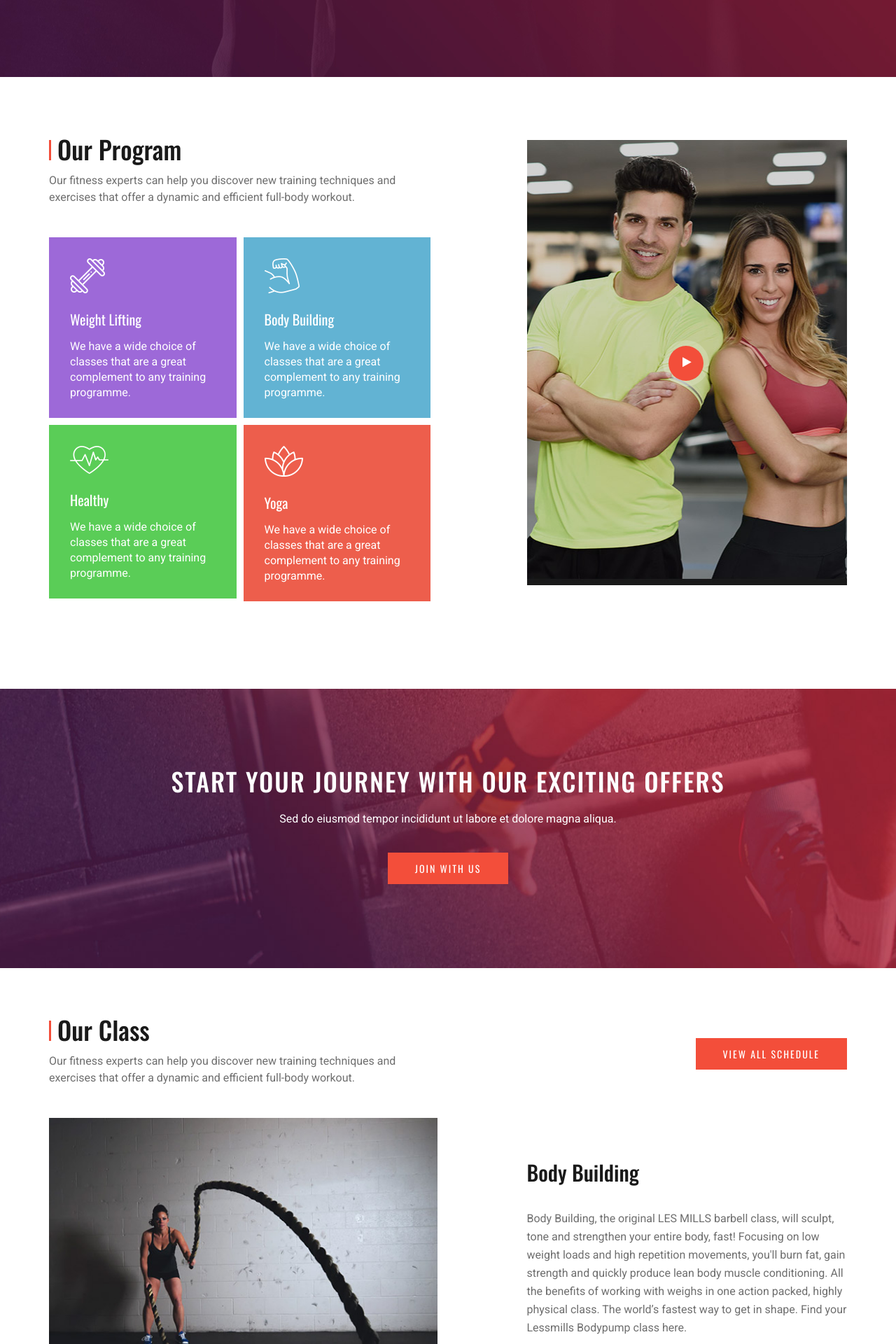
After one commit to sistemas124/club-fitness, a Django app: page / in a window 1280 px wide. The commit adds this page. Shown: the part 840-2760 px from the top of the page at 70% size. Run offline with Django 5.2, Linux system fonts and the light colour scheme; some libraries are stand-ins or nearby versions.

Commit message:
Implementacion de diseno y carga de estaticos en plantillas HTML

```diff
--- /dev/null
+++ b/socios/templates/inicio.html
@@ -0,0 +1,198 @@
+{% extends 'plantillaprincipal.html' %}
+{% load static %}
+
+{% block contenido %}
+    <!-- Hero Section Begin -->
+    <section class="hero-section">
+        <div class="hero-items owl-carousel">
+            <div class="single-hero-item set-bg" data-setbg="{% static 'img/slider-bg-1.jpg' %}">
+                <div class="container">
+                    <div class="hero-text">
+                        <h4>Elite Personal Training Services</h4>
+                        <h1>Make it <span>Shape</span></h1>
+                        <a href="#" class="primary-btn">Join Us Now</a>
+                    </div>
+                </div>
+            </div>
+            <div class="single-hero-item set-bg" data-setbg="{% static 'img/slider-bg-2.jpg' %}">
+                <div class="container">
+                    <div class="hero-text">
+                        <h4>Elite Personal Training Services</h4>
+                        <h1>Make it <span>Shape</span></h1>
+                        <a href="#" class="primary-btn">Join Us Now</a>
+                    </div>
+                </div>
+            </div>
+            <div class="single-hero-item set-bg" data-setbg="{% static 'img/slider-bg-3.jpg' %}">
+                <div class="container">
+                    <div class="hero-text">
+                        <h4>Elite Personal Training Services</h4>
+                        <h1>Make it <span>Shape</span></h1>
+                        <a href="#" class="primary-btn">Join Us Now</a>
+                    </div>
+                </div>
+            </div>
+        </div>
+    </section>
+    <!-- Hero Section End -->
+
+    <!-- Services Section Begin -->
+    <section class="services-section spad">
+        <div class="container">
+            <div class="row">
+                <div class="col-lg-6">
+                    <div class="section-title">
+                        <h2>Our Program</h2>
+                        <p>Our fitness experts can help you discover new training techniques and exercises that offer a dynamic and efficient full-body workout.</p>
+                    </div>
+                    <div class="services-items">
+                        <div class="single-service-item">
+                            <img src="{% static 'img/icon-1.png' %}" alt="">
+                            <h5>Weight Lifting</h5>
+                            <p>We have a wide choice of classes that are a great complement to any training programme.</p>
+                        </div>
+                        <div class="single-service-item color-1">
+                            <img src="{% static 'img/icon-2.png' %}" alt="">
+                            <h5>Body Building</h5>
+                            <p>We have a wide choice of classes that are a great complement to any training programme.</p>
+                        </div>
+                        <div class="single-service-item color-2">
+                            <img src="{% static 'img/icon-3.png' %}" alt="">
+                            <h5>Healthy</h5>
+                            <p>We have a wide choice of classes that are a great complement to any training programme.</p>
+                        </div>
+                        <div class="single-service-item color-3">
+                            <img src="{% static 'img/icon-4.png' %}" alt="">
+                            <h5>Yoga</h5>
+                            <p>We have a wide choice of classes that are a great complement to any training programme.</p>
+                        </div>
+                    </div>
+                </div>
+                <div class="col-lg-5 offset-lg-1">
+                    <div class="service-video set-bg" data-setbg="{% static 'img/video-bg.jpg' %}">
+                        <div class="play-btn">
+                            <a href="https://www.youtube.com/watch?v=SlPhMPnQ58k" class="service-video-popup"><i class="fa fa-play"></i></a>
+                        </div>
+                    </div>
+                </div>
+            </div>
+        </div>
+    </section>
+    <!-- Services Section End -->
+
+    <!-- Cta Section Begin -->
+    <section class="cta-section set-bg spad" data-setbg="{% static 'img/cta-bg.jpg' %}">
+        <div class="container">
+            <div class="row">
+                <div class="col-lg-12">
+                    <h2>Start your Journey with our exciting offers</h2>
+                    <p>Sed do eiusmod tempor incididunt ut labore et dolore magna aliqua.</p>
+                    <a href="#" class="primary-btn">Join With Us</a>
+                </div>
+            </div>
+        </div>
+    </section>
+    <!-- Cta Section End -->
+
+    <!-- Class Section Begin-->
+    <section class="class-section spad">
+        <div class="container">
+            <div class="row">
+                <div class="col-lg-12">
+                    <div class="row">
+                        <div class="col-lg-6">
+                            <div class="section-title">
+                                <h2>Our Class</h2>
+                                <p>Our fitness experts can help you discover new training techniques and exercises that offer a dynamic and efficient full-body workout.</p>
+                            </div>
+                        </div>
+                        <div class="col-lg-6">
+                            <a href="#" class="primary-btn">View All Schedule</a>
+                        </div>
+                    </div>
+                    <div class="row">
+                        <div class="col-lg-12">
+                            <div class="class-item">
+                                <div class="tab-content">
+                                    <div class="tab-pane fade-in active" id="class-1" role="tabpanel">
+                                        <div class="single-class-item">
+                                            <div class="row">
+                                                <div class="col-lg-6">
+                                                    <img src="{% static 'img/class/class-1.jpg' %}" alt="">
+                                                </div>
+                                                <div class="col-lg-5 offset-lg-1">
+                                                    <div class="class-text">
+                                                        <h3>Body Building</h3>
+                                                        <p>Body Building, the original LES MILLS barbell class, will sculpt, tone and strengthen your entire body, fast! Focusing on low weight loads and high repetition movements, you'll burn fat, gain strength and quickly produce lean body muscle conditioning. All the benefits of working with weighs in one action packed, highly physical class. The world’s fastest way to get in shape. Find your Lessmills Bodypump class here.</p>
+                                                        <a href="#" class="schedule-btn">View Schedule <i class="fa fa-long-arrow-right"></i></a>
+                                                    </div>
+                                                </div>
+                                            </div>
+                                        </div>
+                                    </div>
+                                    <div class="tab-pane fade" id="class-2" role="tabpanel">
+                                        <div class="single-class-item">
+                                            <div class="row">
+                                                <div class="col-lg-6">
+                                                    <img src="{% static 'img/class/class-1.jpg' %}" alt="">
+                                                </div>
+                                                <div class="col-lg-5 offset-lg-1">
+                                                    <div class="class-text">
+                                                        <h3>Racing runing</h3>
+                                                        <p>Body Building, the original LES MILLS barbell class, will sculpt, tone and strengthen your entire body, fast! Focusing on low weight loads and high repetition movements, you'll burn fat, gain strength and quickly produce lean body muscle conditioning.</p>
+                                                        <a href="#" class="schedule-btn">View Schedule <i class="fa fa-long-arrow-right"></i></a>
+                                                    </div>
+                                                </div>
+                                            </div>
+                                        </div>
+                                    </div>
+                                    <div class="tab-pane fade" id="class-3" role="tabpanel">
+                                        <div class="single-class-item">
+                                            <div class="row">
+                                                <div class="col-lg-6">
+                                                    <img src="{% static 'img/class/class-1.jpg' %}" alt="">
+                                                </div>
+                                                <div class="col-lg-5 offset-lg-1">
+                                                    <div class="class-text">
+                                                        <h3>Yoga Fitness</h3>
+                                                        <p>Body Building, the original LES MILLS barbell class, will sculpt, tone and strengthen your entire body, fast! Focusing on low weight loads and high repetition movements, you'll burn fat, gain strength and quickly produce lean body muscle conditioning.</p>
+                                                        <a href="#" class="schedule-btn">View Schedule <i class="fa fa-long-arrow-right"></i></a>
+                                                    </div>
+                                                </div>
+                                            </div>
+                                        </div>
+                                    </div>
+                                </div>
+                            </div>
+                        </div>
+                    </div>
+                    <div class="row">
+                        <div class="col-lg-12">
+                            <div class="class-author">
+                                <ul class="nav" role="tablist">
+                                    <li>
+                                        <a data-toggle="tab" class="active" href="#class-1" role="tab">
+                                            <div class="author-text">
+                                                <img src="{% static 'img/class/author-1.jpg' %}" alt="">
+                                                <h5>Body building</h5>
+                                            </div>
+                                        </a>
+                                    </li>
+                                    <li>
+                                        <a data-toggle="tab" href="#class-2" role="tab">
+                                            <div class="author-text">
+                                                <img src="{% static 'img/class/author-2.jpg' %}" alt="">
+                                                <h5>Racing runing</h5>
+                                            </div>
+                                        </a>
+                                    </li>
+                                </ul>
+                            </div>
+                        </div>
+                    </div>
+                </div>
+            </div>
+        </div>
+    </section>
+    <!-- Class Section End -->
+{% endblock contenido %}
--- a/socios/templates/plantillaprincipal.html
+++ b/socios/templates/plantillaprincipal.html
@@ -10,9 +10,11 @@
     <meta http-equiv="X-UA-Compatible" content="ie=edge">
     <title>PONIGYM | Template</title>
 
+    <!-- Google Font -->
     <link href="https://fonts.googleapis.com/css?family=Roboto:400,500,700&display=swap" rel="stylesheet">
     <link href="https://fonts.googleapis.com/css?family=Oswald:300,400,500,600,700&display=swap" rel="stylesheet">
 
+    <!-- Css Styles - Corregidos con etiquetas Static de Django -->
     <link rel="stylesheet" href="{% static 'css/bootstrap.min.css' %}" type="text/css">
     <link rel="stylesheet" href="{% static 'css/font-awesome.min.css' %}" type="text/css">
     <link rel="stylesheet" href="{% static 'css/themify-icons.css' %}" type="text/css">
@@ -23,30 +25,27 @@
 </head>
 
 <body>
-    <div id="preloder">
-        <div class="loader"></div>
-    </div>
-
+    <!-- Header Section Begin -->
     <header class="header-section">
         <div class="container">
             <div class="logo">
-                <a href="./index.html">
+                <a href="#">
                     <img src="{% static 'img/logo.png' %}" alt="">
                 </a>
             </div>
             <div class="nav-menu">
                 <nav class="mainmenu mobile-menu">
                     <ul>
-                        <li class="active"><a href="./index.html">Home</a></li>
-                        <li><a href="./about-us.html">About</a></li>
-                        <li><a href="./schedule.html">Schedule</a></li>
-                        <li><a href="./gallery.html">Portfolio</a></li>
-                        <li><a href="./blog.html">Blog</a>
+                        <li class="active"><a href="#">Home</a></li>
+                        <li><a href="#">About</a></li>
+                        <li><a href="#">Schedule</a></li>
+                        <li><a href="#">Portfolio</a></li>
+                        <li><a href="#">Blog</a>
                             <ul class="dropdown">
-                                <li><a href="blog-details.html">Blog Details</a></li>
+                                <li><a href="#">Blog Details</a></li>
                             </ul>
                         </li>
-                        <li><a href="./contact.html">Contacts</a></li>
+                        <li><a href="#">Contacts</a></li>
                     </ul>
                 </nav>
                 <div class="nav-right search-switch">
@@ -56,7 +55,13 @@
             <div id="mobile-menu-wrap"></div>
         </div>
     </header>
+    <!-- Header End -->
 
+    <!-- AQUÍ SE INYECTARÁ TODO EL CONTENIDO DINÁMICO DE INICIO.HTML -->
+    {% block contenido %}
+    {% endblock contenido %}
+
+    <!-- Js Scripts - Corregidos con etiquetas Static de Django -->
     <script src="{% static 'js/jquery-3.3.1.min.js' %}"></script>
     <script src="{% static 'js/bootstrap.min.js' %}"></script>
     <script src="{% static 'js/jquery.magnific-popup.min.js' %}"></script>
@@ -64,6 +69,5 @@
     <script src="{% static 'js/jquery.slicknav.js' %}"></script>
     <script src="{% static 'js/owl.carousel.min.js' %}"></script>
     <script src="{% static 'js/main.js' %}"></script>
-
 </body>
 </html>
```
